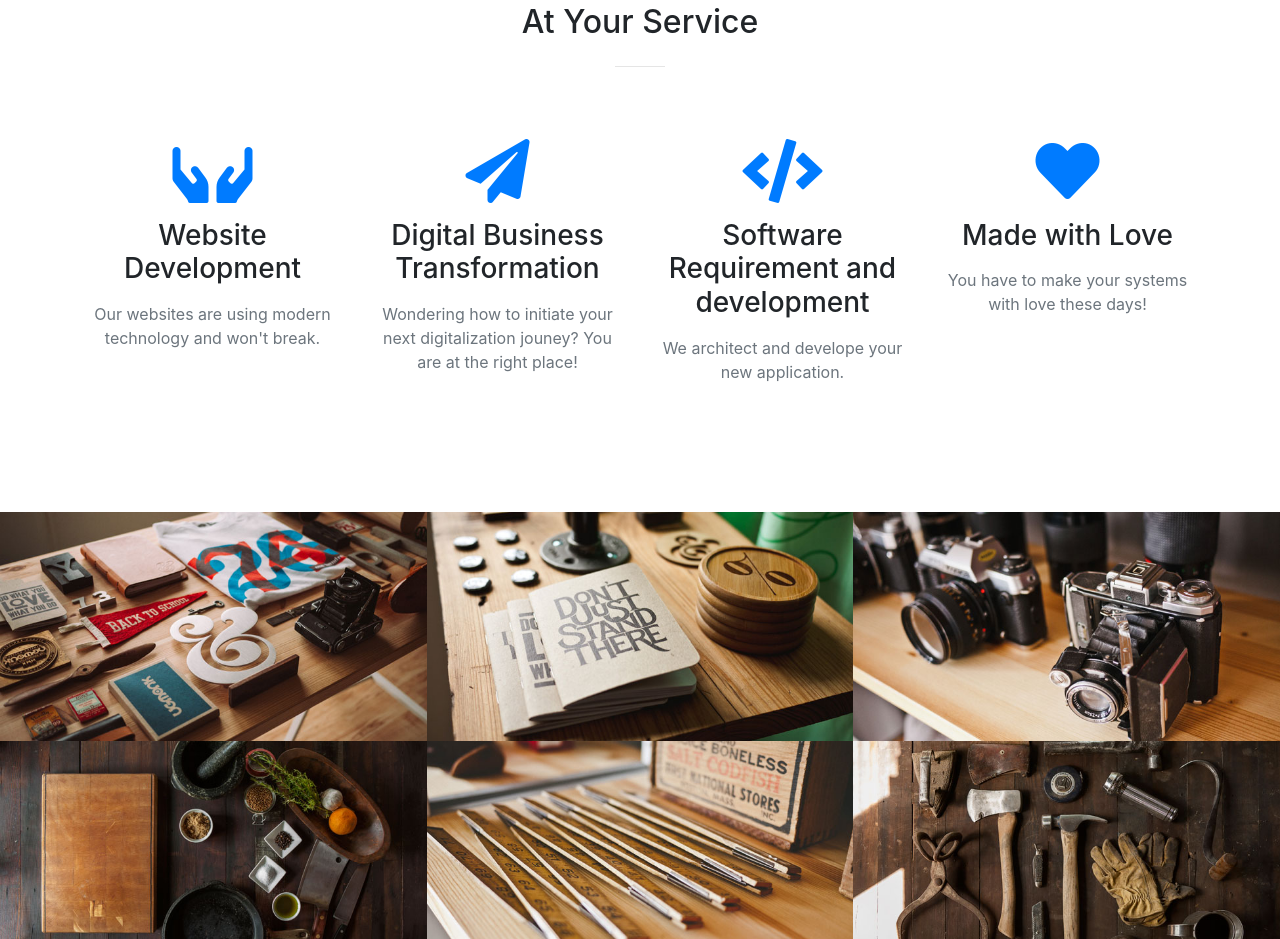
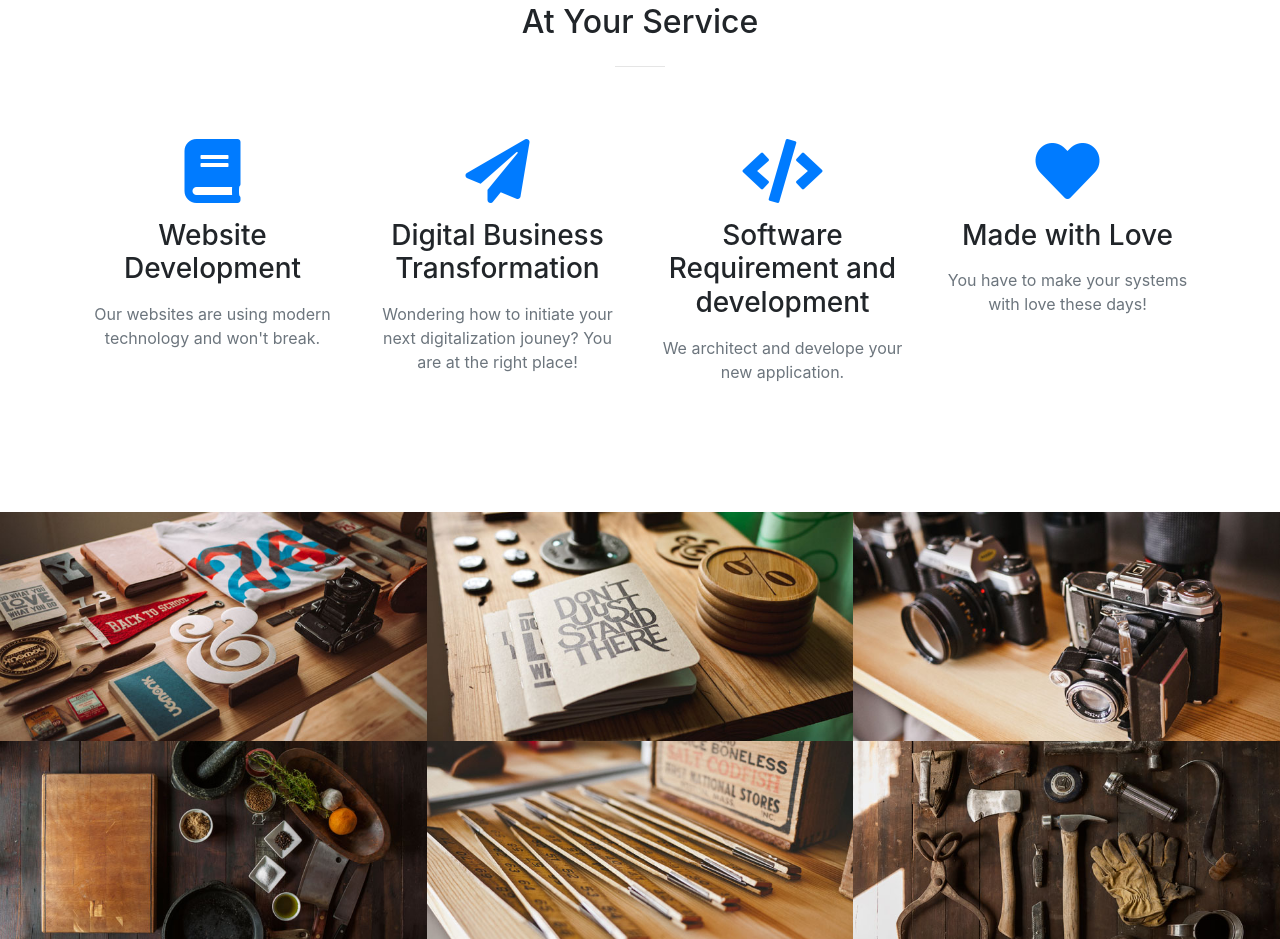
Before and after one commit to kiango/epidotegroup, a website with bundled scripts: page index.html in a window 1280 px wide. Shown: the part 1378-2317 px from the top of the page. Built offline with nearby package versions, Linux system fonts and the light colour scheme.

Commit message:
1st commit

```diff
--- a/index.html
+++ b/index.html
@@ -97,7 +97,7 @@
         <div class="row">
           <div class="col-lg-3 col-md-6 text-center">
             <div class="service-box mt-5 mx-auto">
-              <i class="fas fa-4x fa-hands text-primary mb-3 sr-icon-1"></i>
+              <i class="fas fa-4x fa-book text-primary mb-3 sr-icon-1"></i>
               <h3 class="mb-3">Website Development</h3>
               <p class="text-muted mb-0">Our websites are using modern technology and won't break.</p>
             </div>
```
